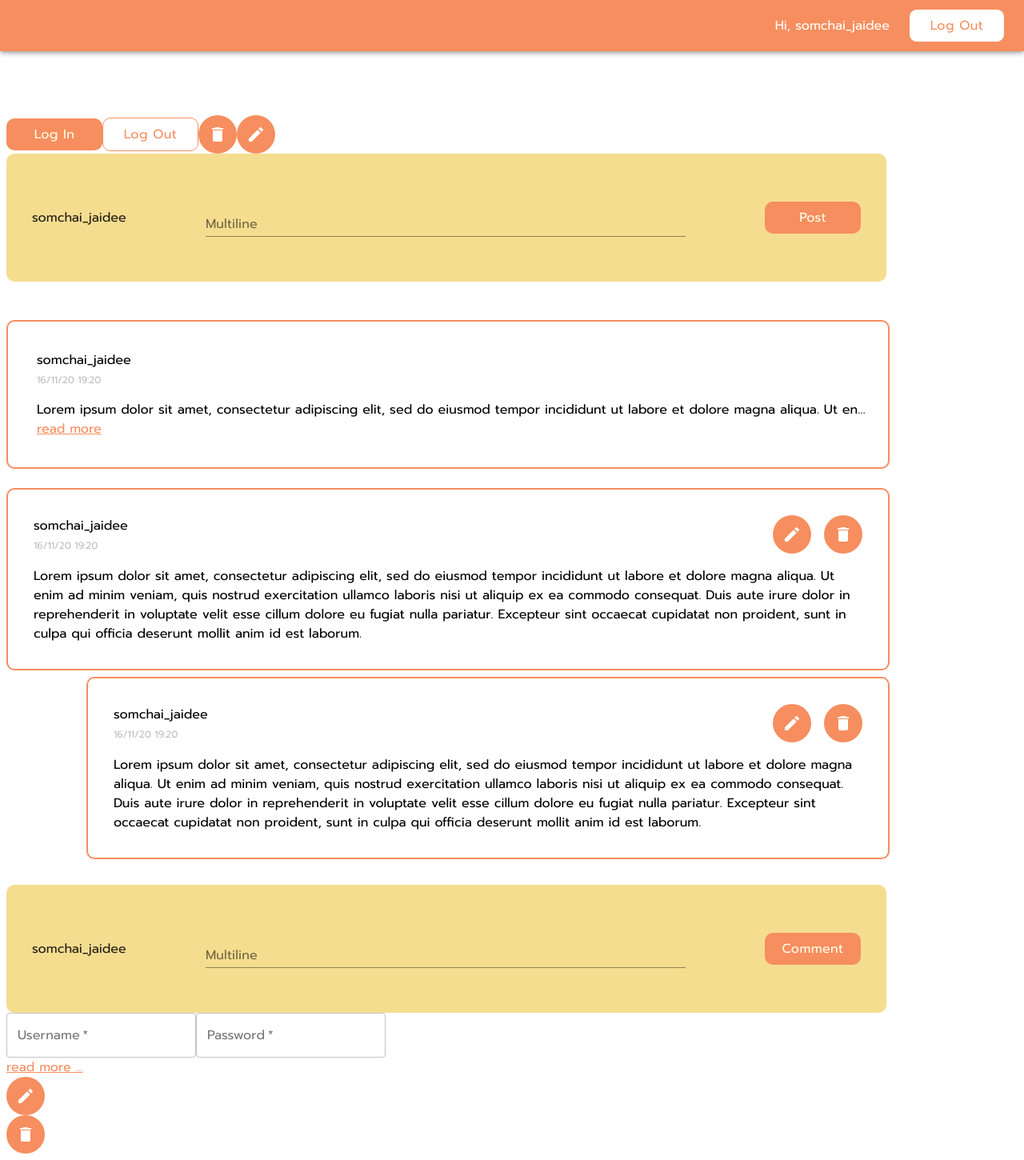
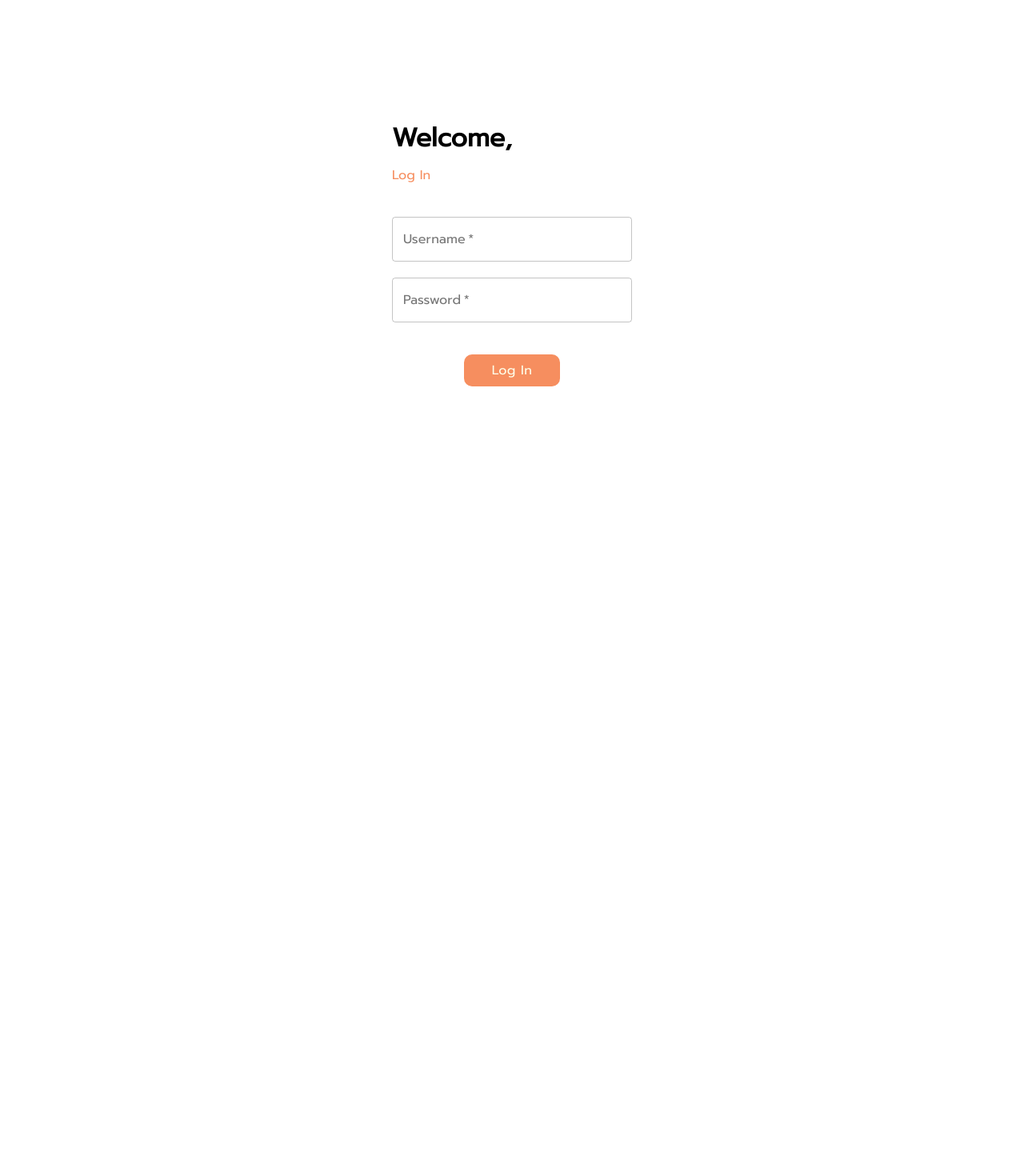
Before and after one commit to dontcallmeotayin/security_project, a React (Create React App) app in the folder client/: page / in a window 1280 px wide. Shown: the whole page at 80% size. After the commit the page ends 800 px from the top, so only its background shows below. Built offline with nearby package versions, Linux system fonts and the light colour scheme.

Commit message:
minor fix: path&comment

```diff
--- a/client/src/App.js
+++ b/client/src/App.js
@@ -45,9 +45,9 @@ const classes = useStyles();
       <div className={classes.app}>
         <Router>
           <Switch>
-            <Route path="/" exact component={TestPage} />
-            <Route path="/page2" exact component={TestPage2} />
-            <Route path="/login" exact component={Login} />
+            <Route path="/test" exact component={TestPage} />
+            <Route path="/test2" exact component={TestPage2} />
+            <Route path="/" exact component={Login} />
             <Route path="/home" exact component={Home} />
             <Route path="/blog" exact component={Blog} />
           </Switch>
--- a/client/src/component/commentBox.js
+++ b/client/src/component/commentBox.js
@@ -30,7 +30,7 @@ const CommentBoxInput = () => {
                 <div>
                 <TextField
                     id="standard-multiline-flexible"
-                    label="Multiline"
+                    label="Your Comment"
                     multiline
                     rowsMax={4}
                     inputProps={{style: {fontFamily: 'Prompt'}}} // font size of input text
--- a/client/src/component/myEditModal.js
+++ b/client/src/component/myEditModal.js
@@ -54,10 +54,10 @@ const MyEditModal = () => {
         onClose={handleClose}
       >
         <div style={modalStyle} className={classes.paper}>
-          <h2 id="simple-modal-title"> Edit post </h2>
+          <h2 id="simple-modal-title"> Edit </h2>
           <TextField
           id="outlined-multiline-static"
-          label="Multiline"
+          // label="Multiline"
           multiline
           fullWidth
           rows={8}
--- a/client/src/component/navbar.js
+++ b/client/src/component/navbar.js
@@ -42,7 +42,7 @@ const NavBar = ({ history }) => {
         <div style={{ marginRight: '24px', color:'white' }}> Hi, somchai_jaidee </div>
           <MyOutlinedButton
             onClick={() => {
-              history.push("/login");
+              history.push("/");
             }}>
             Log out </MyOutlinedButton>
       </Toolbar>
--- a/client/src/component/postBox.js
+++ b/client/src/component/postBox.js
@@ -30,7 +30,7 @@ const PostBoxInput = () => {
                 <div>
                 <TextField
                     id="standard-multiline-flexible"
-                    label="Multiline"
+                    label="New Post"
                     multiline
                     rowsMax={4}
                     inputProps={{style: {fontFamily: 'Prompt'}}} // font size of input text
```
